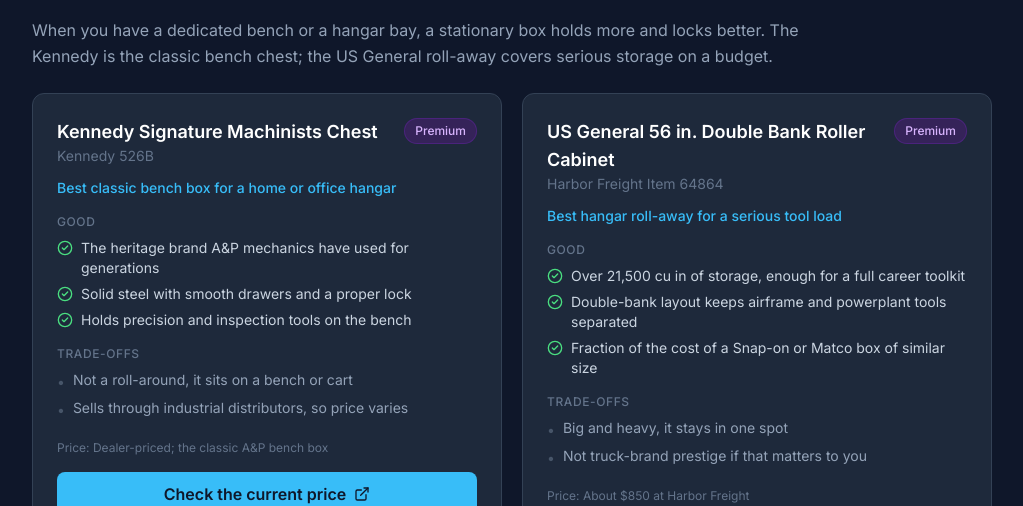
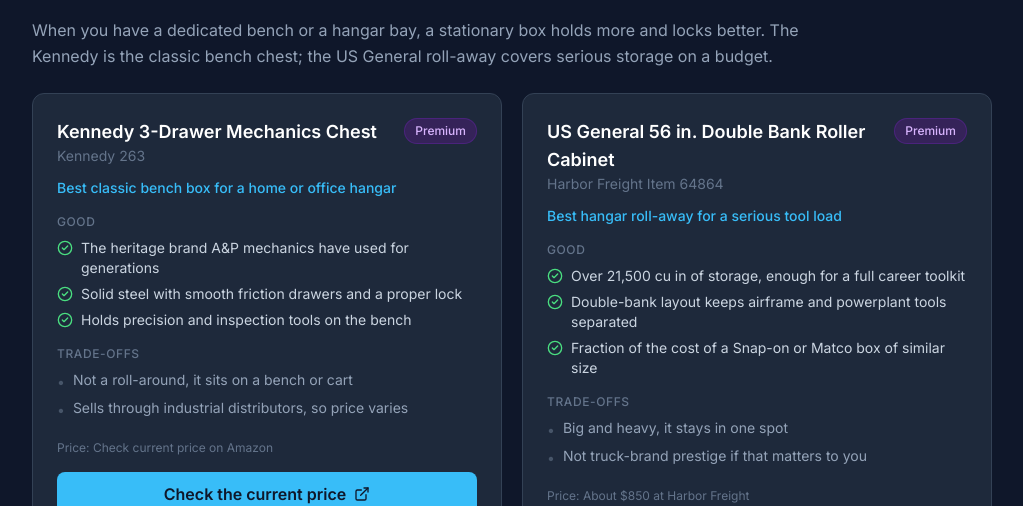
Before and after one commit to dwestbrooks/amttoolbox, a Next.js app: page /guides/best-toolboxes-for-ap-mechanics in a window 1280 px wide. Shown: the part 1386-1892 px from the top of the page, without its empty margins (128-1151 px from the left). Built offline with nearby package versions, Linux system fonts and the light colour scheme.

Commit message:
fix: replace retired Kennedy 526B with in-production Kennedy 263 mechanics chest

```diff
--- a/src/app/guides/best-toolboxes-for-ap-mechanics/page.tsx
+++ b/src/app/guides/best-toolboxes-for-ap-mechanics/page.tsx
@@ -80,21 +80,21 @@
     url: 'https://www.amazon.com/48-22-8426-Packout-Rolling-Tool-Box/dp/B076QLC84N',
   },
   {
-    name: 'Kennedy Signature Machinists Chest',
-    model: 'Kennedy 526B',
+    name: 'Kennedy 3-Drawer Mechanics Chest',
+    model: 'Kennedy 263',
     tier: 'premium',
-    priceNote: 'Dealer-priced; the classic A&P bench box',
+    priceNote: 'Check current price on Amazon',
     bestFor: 'Best classic bench box for a home or office hangar',
     pros: [
       'The heritage brand A&P mechanics have used for generations',
-      'Solid steel with smooth drawers and a proper lock',
+      'Solid steel with smooth friction drawers and a proper lock',
       'Holds precision and inspection tools on the bench',
     ],
     cons: [
       'Not a roll-around, it sits on a bench or cart',
       'Sells through industrial distributors, so price varies',
     ],
-    url: 'https://www.amazon.com/Kennedy-Manufacturing-526B-8-Drawer-Machinists/dp/B004RI4Q6K',
+    url: 'https://www.amazon.com/Kennedy-Drawer-Tool-Chest-263/dp/B004H3S9FY',
   },
   {
     name: 'US General 56 in. Double Bank Roller Cabinet',
```
